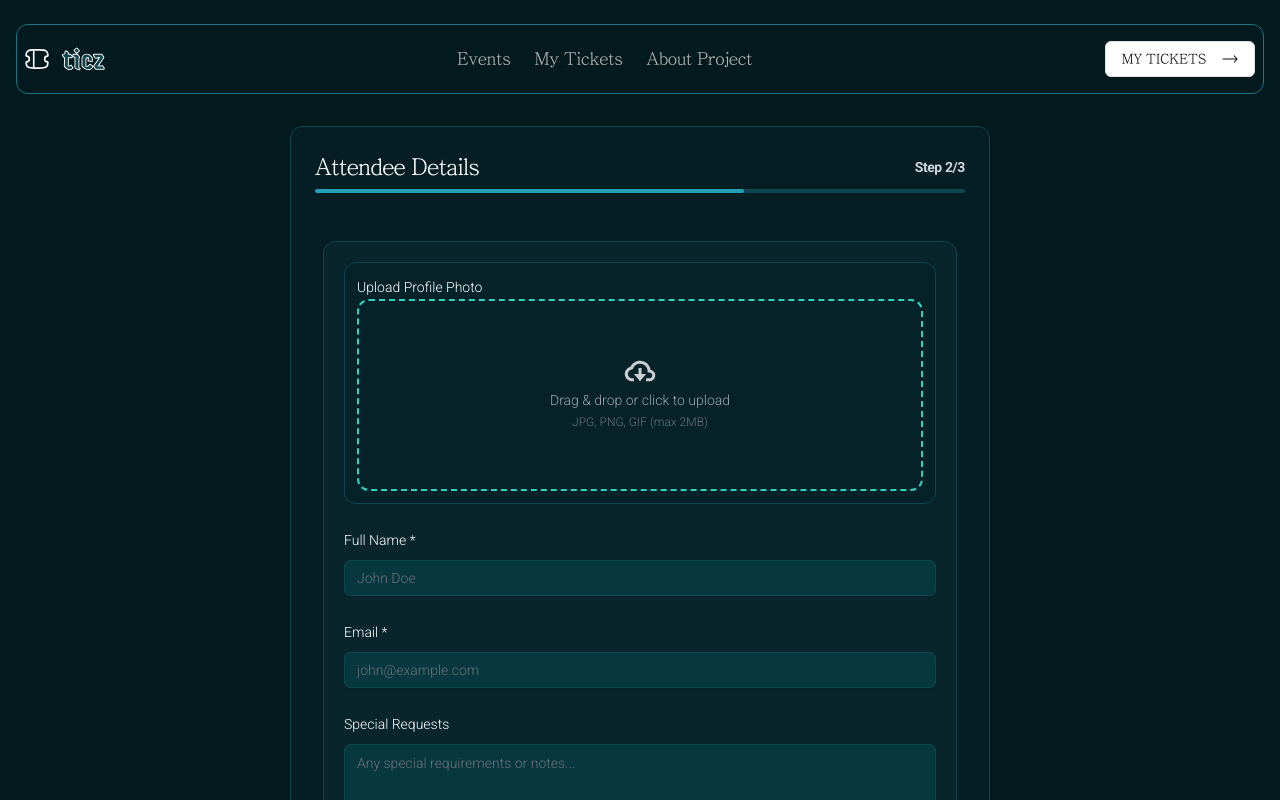
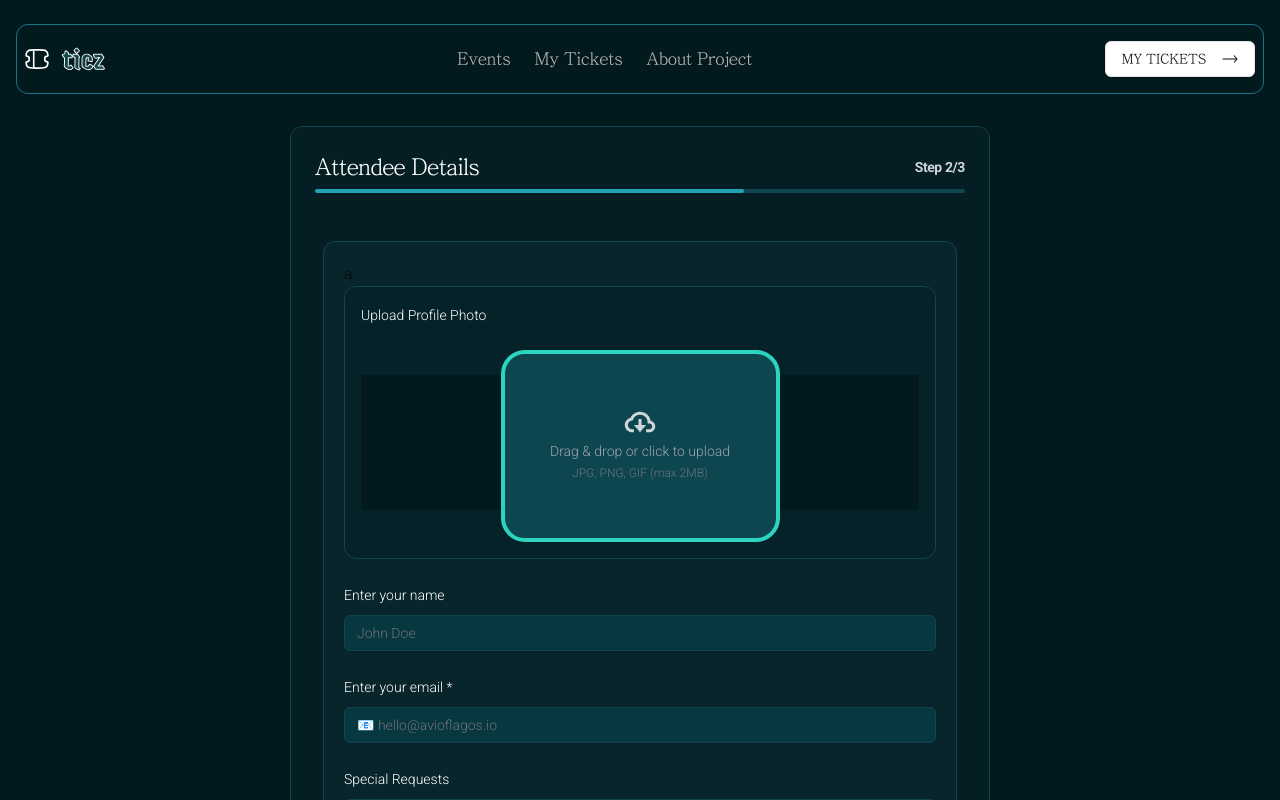
Before and after one commit to Davidson3556/hng12_stage3, a Next.js app: page / in a window 1280 px wide. Both pictures are taken after a click on the button "Next". Shown: the top 800 px of the page. Built offline with nearby package versions, Linux system fonts and the light colour scheme; a web font is replaced by a local one.

Commit message:
modify registration page

```diff
--- a/src/components/RegistrationForm.tsx
+++ b/src/components/RegistrationForm.tsx
@@ -143,9 +143,10 @@ export const RegistrationForm = () => {
 
         <CardContent>
           <div className="space-y-6 p-5 body_card">
-            {/* Image Upload Section */}
-            <div className="p-3 border border-[#0E464F]  bg-[#052228]  md:m- rounded-xl ">
-              <label className="text-white text-sm">Upload Profile Photo</label>
+           a
+            <div className="p-4 border border-[#0E464F]  bg-[#052228]   rounded-xl ">
+              <label className="text-white text-sm ">Upload Profile Photo</label>
+              <div className='bg-[#02191D] h-[135px] mt-12 '></div>
               <div
                 onClick={() => fileInputRef.current?.click()}
                 onDragOver={(e) => {
@@ -161,15 +162,15 @@ export const RegistrationForm = () => {
                   e.currentTarget.classList.remove('border-teal-600');
                   handleFileInput(e.dataTransfer.files);
                 }}
-                className={`group w-full h-48 flex flex-col items-center justify-center border-2 border-dashed rounded-xl cursor-pointer transition-all
-                  ${previewImage ? 'border-teal-500' : 'border-teal-400 hover:border-teal-500'}
+                className={`group relative bg-[#0E464F] -mt-40  mx-auto h-40 md:w-1/2  md:h-48 flex flex-col items-center justify-center border-4 rounded-3xl cursor-pointer transition-all
+                  ${previewImage ? 'border-[#24A0B5]' : 'border-teal-400 hover:border-teal-500'}
                   ${isUploading ? 'opacity-50 cursor-not-allowed' : ''}`}
               >
                 {previewImage ? (
                   <img
                     src={previewImage}
                     alt="Preview"
-                    className="w-full h-full object-cover rounded-xl"
+                    className="w-full h-full object-fill rounded-xl"
                   />
                 ) : (
                   <div className="flex flex-col items-center p-4 text-center">
@@ -197,6 +198,7 @@ export const RegistrationForm = () => {
                   disabled={isUploading}
                 />
               </div>
+
               {uploadError && (
                 <p className="text-red-400 text-sm">{uploadError}</p>
               )}
@@ -213,7 +215,7 @@ export const RegistrationForm = () => {
                   name="fullName"
                   render={({ field }) => (
                     <FormItem>
-                      <FormLabel className="text-white">Full Name *</FormLabel>
+                      <FormLabel className="text-white">Enter your name</FormLabel>
                       <FormControl>
                         <Input
                           {...field}
@@ -231,13 +233,13 @@ export const RegistrationForm = () => {
                   name="email"
                   render={({ field }) => (
                     <FormItem>
-                      <FormLabel className="text-white">Email *</FormLabel>
+                      <FormLabel className="text-white">Enter your email *</FormLabel>
                       <FormControl>
                         <Input
                           {...field}
                           type="email"
                           className="bg-[#07373F] border-[#0E464F] text-white focus:ring-teal-500"
-                          placeholder="john@example.com"
+                          placeholder="📧 hello@avioflagos.io"
                         />
                       </FormControl>
                       <FormMessage />
@@ -255,7 +257,7 @@ export const RegistrationForm = () => {
                         <Textarea
                           {...field}
                           className="bg-[#07373F] border-[#0E464F] text-white focus:ring-teal-500 min-h-[120px]"
-                          placeholder="Any special requirements or notes..."
+                          placeholder="Textarea"
                         />
                       </FormControl>
                       <FormMessage />
```
